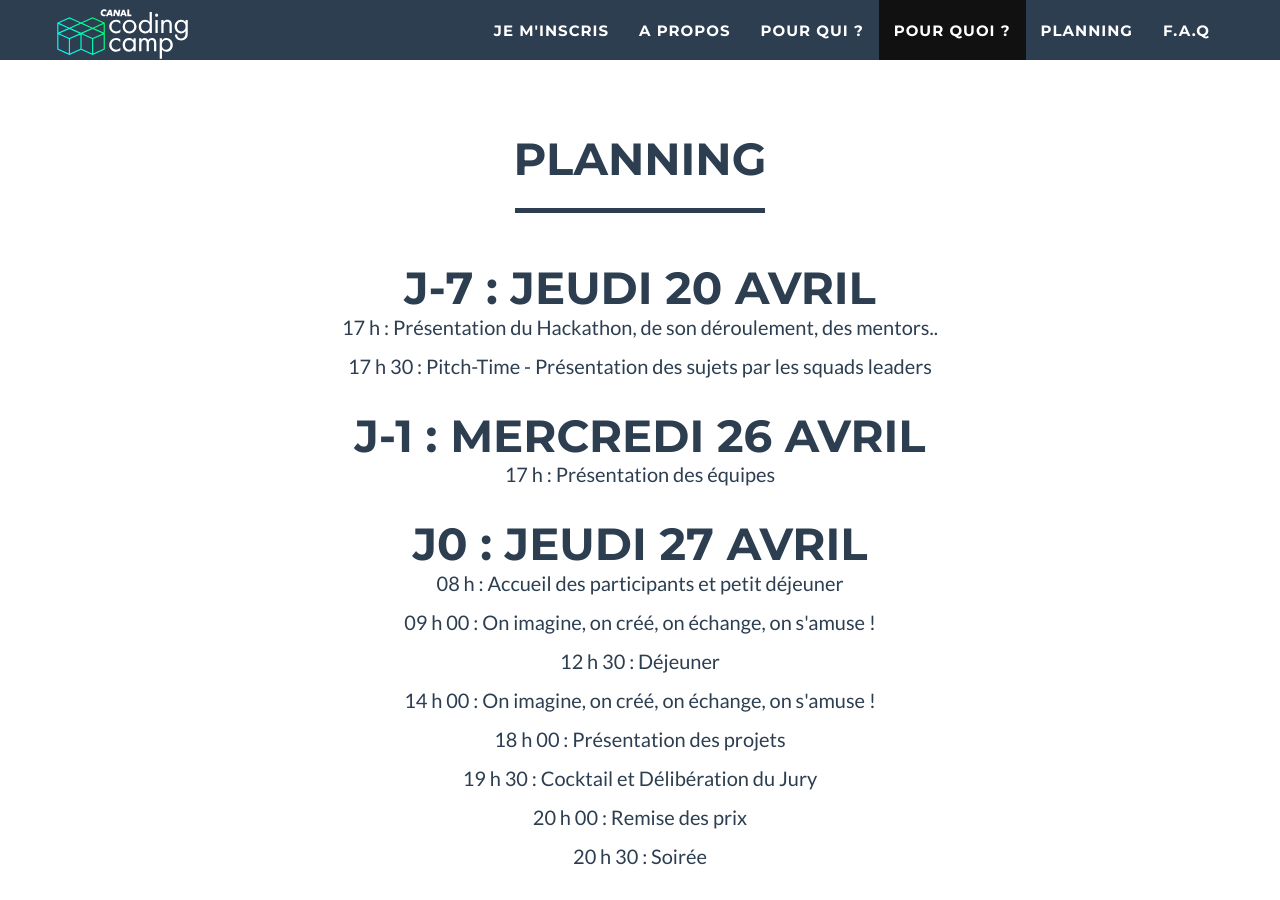
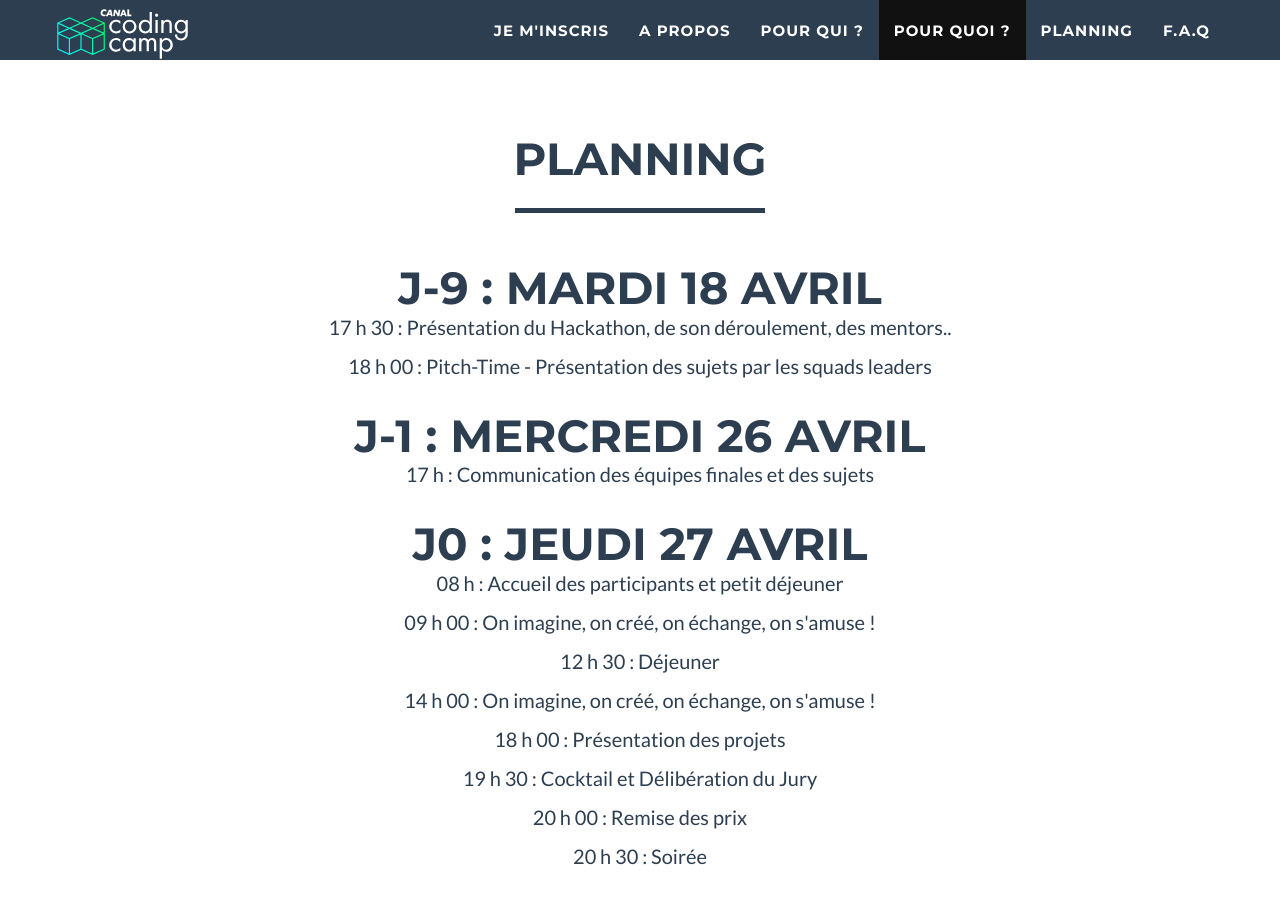
Before and after one commit to canalplus/canal-coding-camp, a Jekyll site: the page built from index.md, in a window 1280 px wide and 900 px high, scrolled down 4115 px. Built offline with Jekyll 4.4.1, drawn with Linux system fonts in a browser that asks for light colours.

Commit message:
Update planning

```diff
--- a/_includes/planning.html
+++ b/_includes/planning.html
@@ -9,13 +9,13 @@
         </div>
         <div class="row">
             <div class="col-lg-12 text-center">
-                <h2>J-7 : Jeudi 20 Avril</h2>
-                <p>17 h : Présentation du Hackathon, de son déroulement, des mentors..</p>
-                <p>17 h 30 : Pitch-Time - Présentation des sujets par les squads leaders</p>
+                <h2>J-9 : Mardi 18 Avril</h2>
+                <p>17 h 30 : Présentation du Hackathon, de son déroulement, des mentors..</p>
+                <p>18 h 00 : Pitch-Time - Présentation des sujets par les squads leaders</p>
             </div>
             <div class="col-lg-12 text-center">
                 <h2>J-1 : Mercredi 26 Avril</h2>
-                <p>17 h : Présentation des équipes</p>
+                <p>17 h : Communication des équipes finales et des sujets</p>
             </div>
             <div class="col-lg-12 text-center">
                 <h2>J0 : Jeudi 27 Avril</h2>
```
